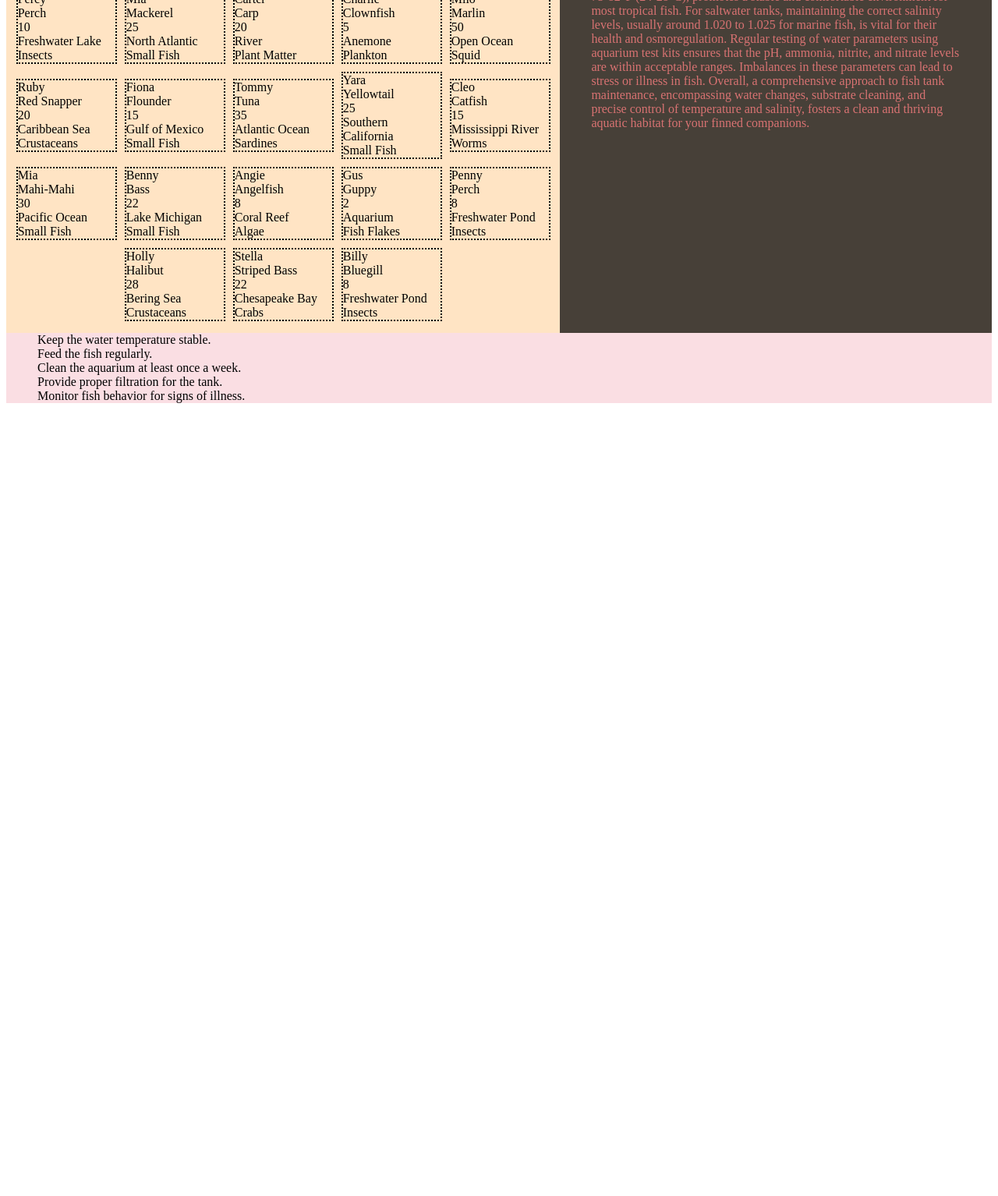
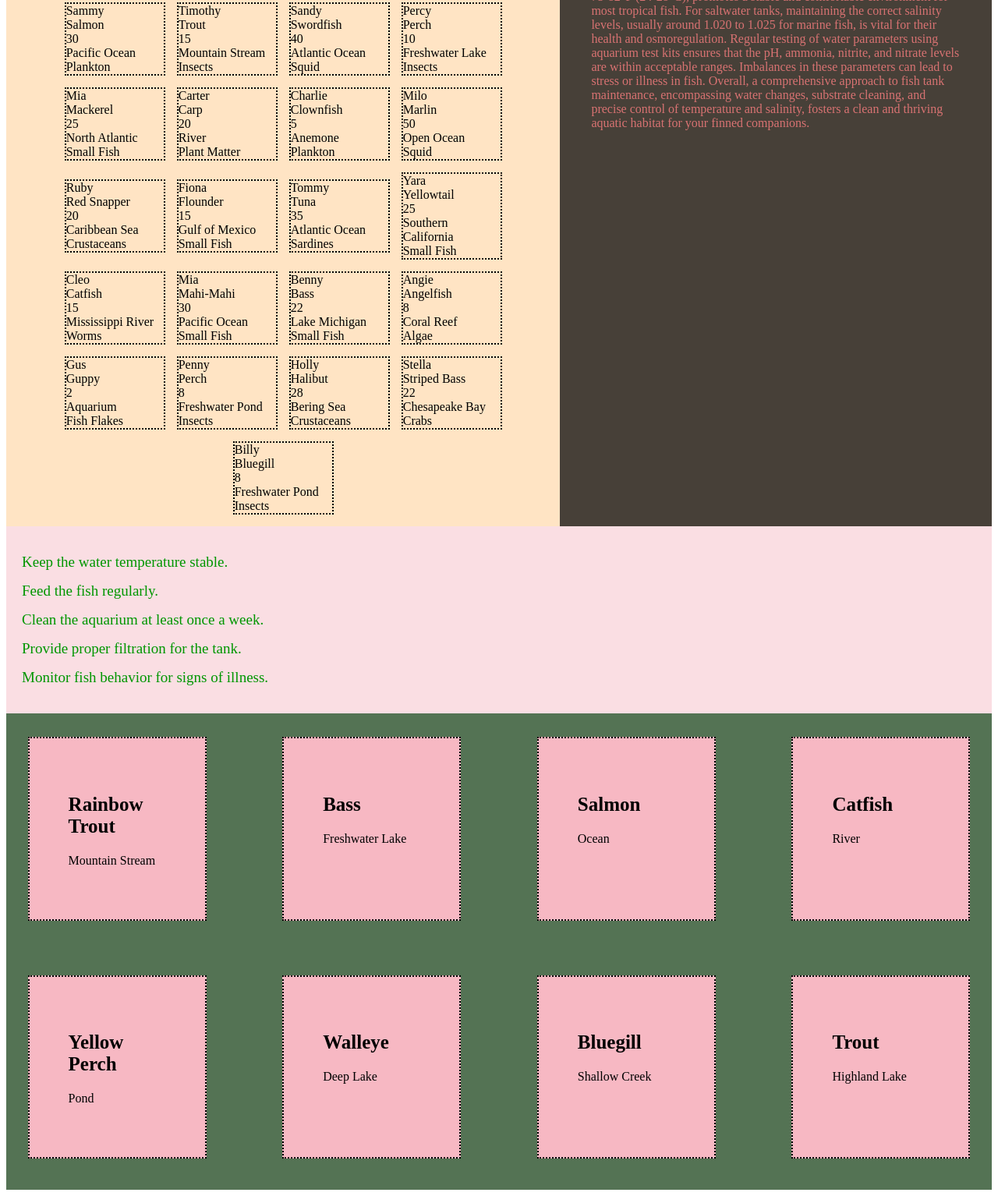
Before and after one commit to joshuahamrick/nss-aquarium, a plain HTML site: page index.html in a window 1280 px wide. Shown: the part 405-1939 px from the top of the page at 78% size. Before the commit the page ends 930 px from the top, so only its background shows below. Drawn offline with Linux system fonts and the light colour scheme.

Commit message:
Finishing touches for Martin, all code in place.

```diff
--- a/index.html
+++ b/index.html
@@ -33,7 +33,7 @@
     <section id="locations">
 
     </section>
-    <script type="module" src="./scripts/fish/main.mjs"></script>
+    <script type="module" src="./scripts/main.mjs"></script>
     <!-- <script type="module" src="./scripts/data.mjs"></script>
     <script type="module" src="./scripts/FishList.mjs"></script> -->
 </body>
--- a/scripts/data.mjs
+++ b/scripts/data.mjs
@@ -232,7 +232,50 @@ const database = {
     { id: 3, fishCareTips: "Clean the aquarium at least once a week." },
     { id: 4, fishCareTips: "Provide proper filtration for the tank." },
     { id: 5, fishCareTips: "Monitor fish behavior for signs of illness." }
+    ],
+    martinsLocations: [
+      {
+        "id": 1,
+        "fish_species": "Rainbow Trout",
+        "location": "Mountain Stream"
+      },
+      {
+        "id": 2,
+        "fish_species": "Bass",
+        "location": "Freshwater Lake"
+      },
+      {
+        "id": 3,
+        "fish_species": "Salmon",
+        "location": "Ocean"
+      },
+      {
+        "id": 4,
+        "fish_species": "Catfish",
+        "location": "River"
+      },
+      {
+        "id": 5,
+        "fish_species": "Yellow Perch",
+        "location": "Pond"
+      },
+      {
+        "id": 6,
+        "fish_species": "Walleye",
+        "location": "Deep Lake"
+      },
+      {
+        "id": 7,
+        "fish_species": "Bluegill",
+        "location": "Shallow Creek"
+      },
+      {
+        "id": 8,
+        "fish_species": "Trout",
+        "location": "Highland Lake"
+      }
     ]
+
 };
 
 
@@ -245,3 +288,7 @@ export const getFish = () => {
 export const getTips = () => {
   return database.martinsTips.map(tip => ({...tip}))
 }
+
+export const getLocations = () => {
+  return database.martinsLocations.map(location => ({...location}))
+}
--- a/scripts/fish/main.mjs
+++ /dev/null
@@ -1,18 +0,0 @@
-//import { getFish } from './scripts/data.mjs'
-import { mostHolyFish, soldierFish, nonHolyFish } from './multiplesOfThree.mjs'
-import { FishList } from './FishList.mjs'
-import { displayTips } from '../tips/listMartinsTips.mjs'
-const parentHTMLElement = document.querySelector(".martinsFishContainer")
-const tipsElement = document.querySelector("#tips")
-parentHTMLElement.innerHTML = FishList()
-tipsElement.innerHTML = displayTips()
-// parentHTMLElement.classList.add('container')
-
-
-
-/*const allFish = getFish()
-
-for (const fish of allFish) {
-    console.log(fish)
-}
-*/
--- /dev/null
+++ b/scripts/locations/locations.mjs
@@ -0,0 +1,13 @@
+import { getLocations } from "../data.mjs";
+const locations = getLocations()
+
+export const locationsIntroString = () => {
+    let locationsHTMLString = ""
+    for (const location of locations) {
+        locationsHTMLString += '<div class="locationCard">'
+        locationsHTMLString += `<h2>${location.fish_species}</h2>`
+        locationsHTMLString += `<p class="location">${location.location}</p>`
+        locationsHTMLString += '</div>'
+    }
+    return locationsHTMLString
+}
--- /dev/null
+++ b/scripts/main.mjs
@@ -0,0 +1,10 @@
+
+import { FishList } from './fish/FishList.mjs'
+import { displayTips } from './tips/listMartinsTips.mjs'
+import { locationsIntroString } from './locations/locations.mjs'
+const parentHTMLElement = document.querySelector(".martinsFishContainer")
+const tipsElement = document.querySelector("#tips")
+const locationsElement = document.querySelector("#locations")
+parentHTMLElement.innerHTML = FishList()
+tipsElement.innerHTML = displayTips()
+locationsElement.innerHTML = locationsIntroString()
--- a/scripts/tips/listMartinsTips.mjs
+++ b/scripts/tips/listMartinsTips.mjs
@@ -5,7 +5,7 @@ const martinsTips = getTips()
 export const displayTips = () => {
     let tipsHTMLString = "<ul class='tips-list'>"
     for (const tip of martinsTips) {
-        tipsHTMLString += `<li>${tip.fishCareTips}</li>`
+        tipsHTMLString += `<li class="tip">${tip.fishCareTips}</li>`
     }
     tipsHTMLString += "</ul>"
     return tipsHTMLString
--- a/styles/main.css
+++ b/styles/main.css
@@ -40,7 +40,7 @@ aside {
 .fishList {
     display: flex;
     flex-wrap: wrap;
-    gap: 10px;
+    gap: 15px;
     justify-content: center;
     align-items: center;
     padding: 15px 5px;
@@ -49,4 +49,34 @@ aside {
     list-style-type: none;
     background-color: rgb(250, 222, 227);
     margin: 0px;
+    padding: 20px ;
 }
+
+.tip {
+    margin: 15px 0px;
+    font-size: 19px;
+    color: rgb(1, 150, 1);
+}
+
+#locations {
+  display: flex;
+  flex-direction: row;
+  justify-content: space-evenly;
+  align-content: space-around;
+  flex-wrap: wrap;
+  gap: 70px;
+  background-color: rgb(84, 115, 84);
+  padding-top: 30px;
+  padding-bottom: 40px;
+}
+
+.locationCard {
+    width: 125px;
+    border: 2px black dotted;
+    padding: 50px;
+    background-color: rgb(247, 184, 195);
+}
+
+.locationCard h2 {
+    font-size: 25px;
+}
```
